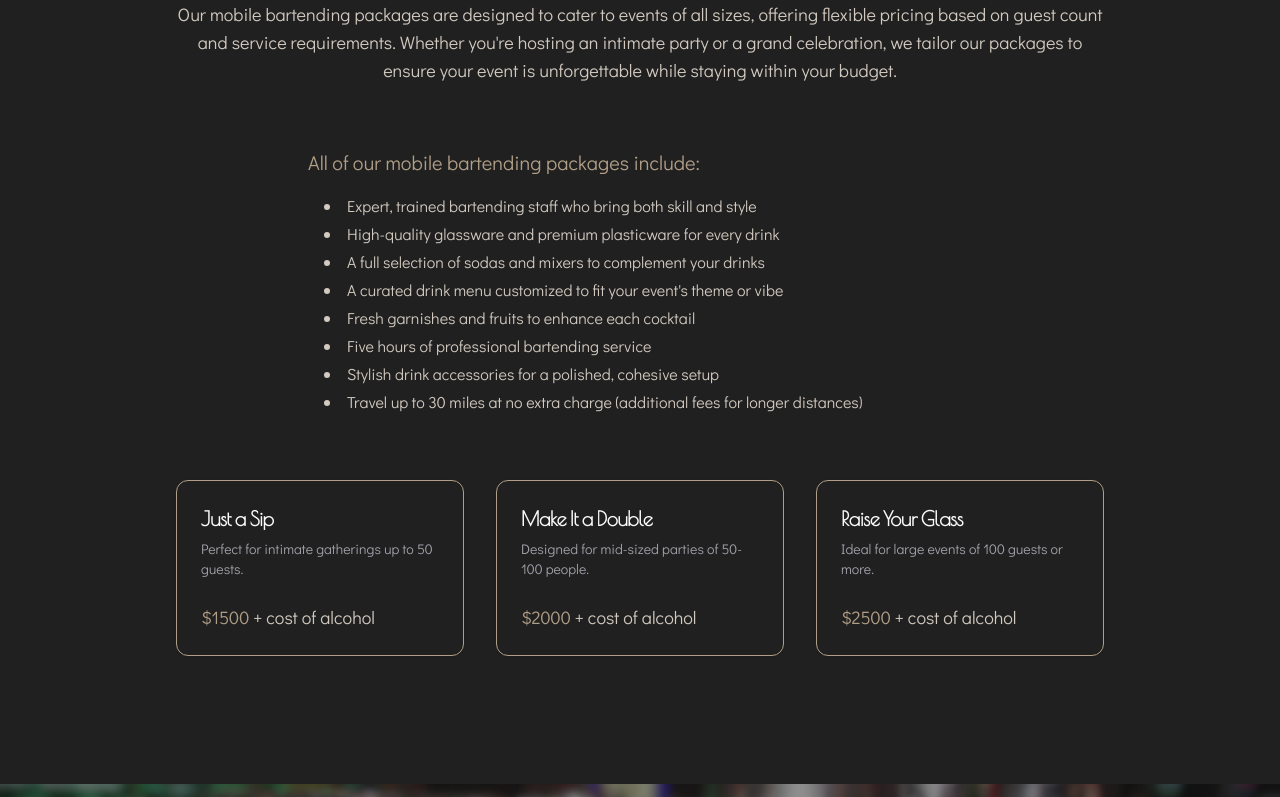
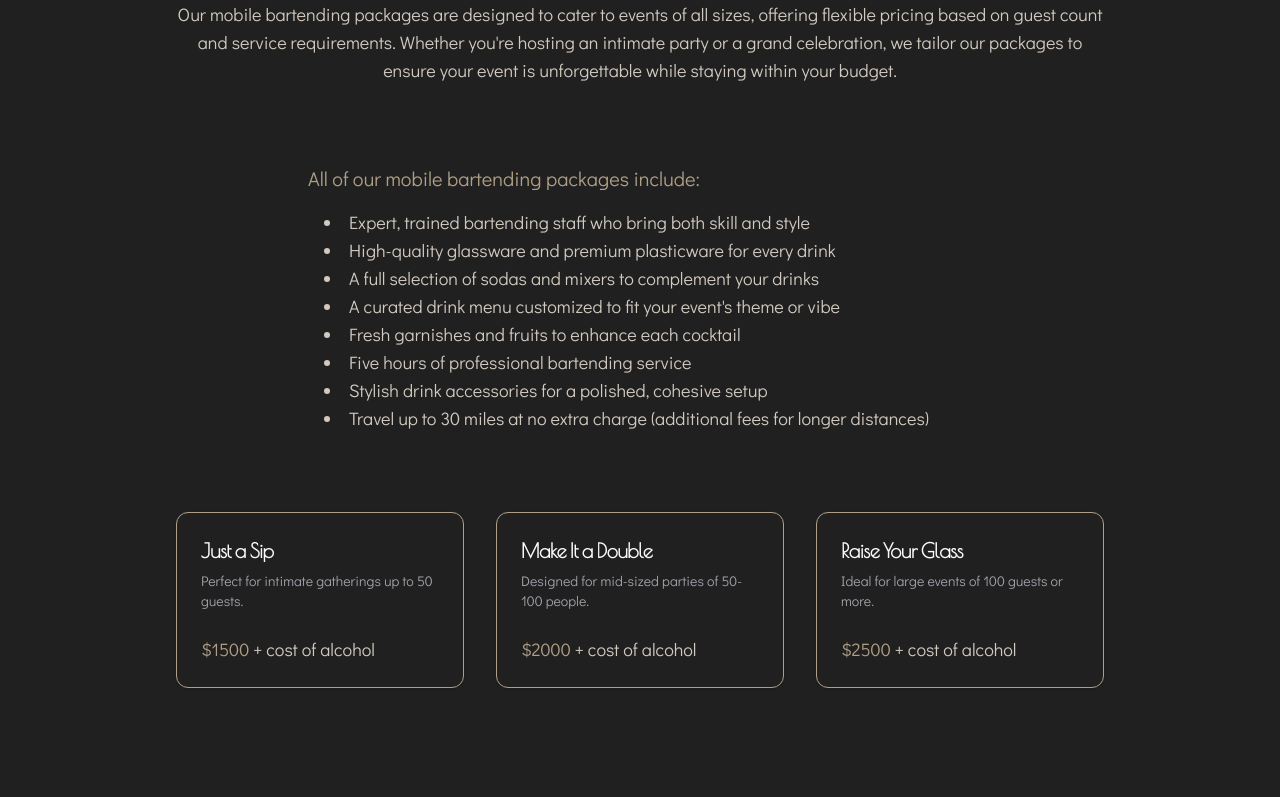
Before and after one commit to jeffvacca/sip-society, a Next.js app: page / in a window 1280 px wide. Shown: the part 1892-2689 px from the top of the page. Built offline with nearby package versions, Linux system fonts and the light colour scheme.

Commit message:
contact form to mackenzie, list font size

```diff
--- a/components/contact-form.tsx
+++ b/components/contact-form.tsx
@@ -51,14 +51,14 @@ export function ContactForm() {
 
         emailjs
             .send(
-                'service_dlqqud6', // Replace with your EmailJS service ID
-                'template_n733wg8', // Replace with your EmailJS template ID
+                'service_vowpen6', // Replace with your EmailJS service ID
+                'template_xlzsszh', // Replace with your EmailJS template ID
                 {
                     user_name: name,
                     user_email: email,
                     message: message,
                 },
-                '_AEZat3drKCLKhN-l' // Replace with your EmailJS public key
+                'SSaI3y3C4vgq25byH' // Replace with your EmailJS public key
             )
             .then(
                 (response) => {
--- a/components/packages.tsx
+++ b/components/packages.tsx
@@ -28,14 +28,14 @@ export default function Packages() {
         <div id="packages" className="flex w-full flex-col items-center bg-dark py-12 font-didact text-offwhitedarker">
             <div className="w-11/12 lg:w-9/12 px-4">
                 <h1 className="text-gold text-center text-4xl md:text-6xl mb-8 md:mb-16 font-poiret">Our Packages</h1>
-                <p className="text-center text-lg mb-16">
+                <p className="text-center text-lg mb-20">
                     Our mobile bartending packages are designed to cater to events of all sizes, offering flexible pricing based on guest count and service requirements. Whether you're hosting an intimate party or a grand celebration, we tailor our packages to ensure your event is unforgettable while staying within your budget.
                 </p>
-                <div className="w-full md:w-11/12 lg:w-9/12 md:px-4 mx-auto mb-16">
+                <div className="w-full md:w-11/12 lg:w-9/12 md:px-4 mx-auto mb-20">
                     <p className="text-xl mb-4 text-gold">
                         All of our mobile bartending packages include:
                     </p>
-                    <ul className="list list-disc list-inside  leading-7 pl-4">
+                    <ul className="list list-disc list-inside leading-7 pl-4 text-lg">
                         <li>Expert, trained bartending staff who bring both skill and style</li>
                         <li>High-quality glassware and premium plasticware for every drink</li>
                         <li>A full selection of sodas and mixers to complement your drinks</li>
```
